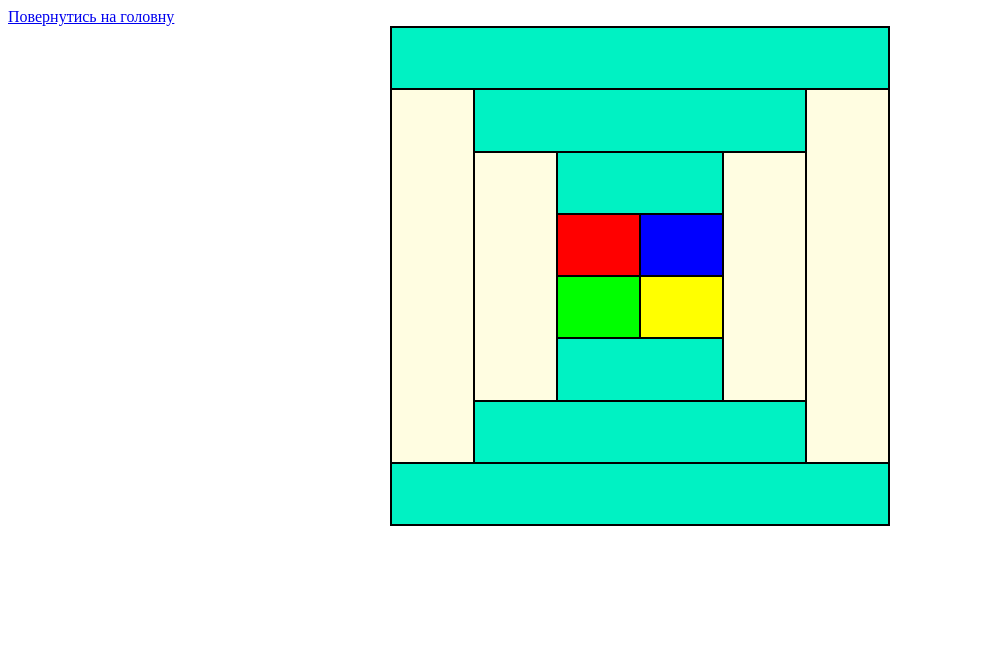
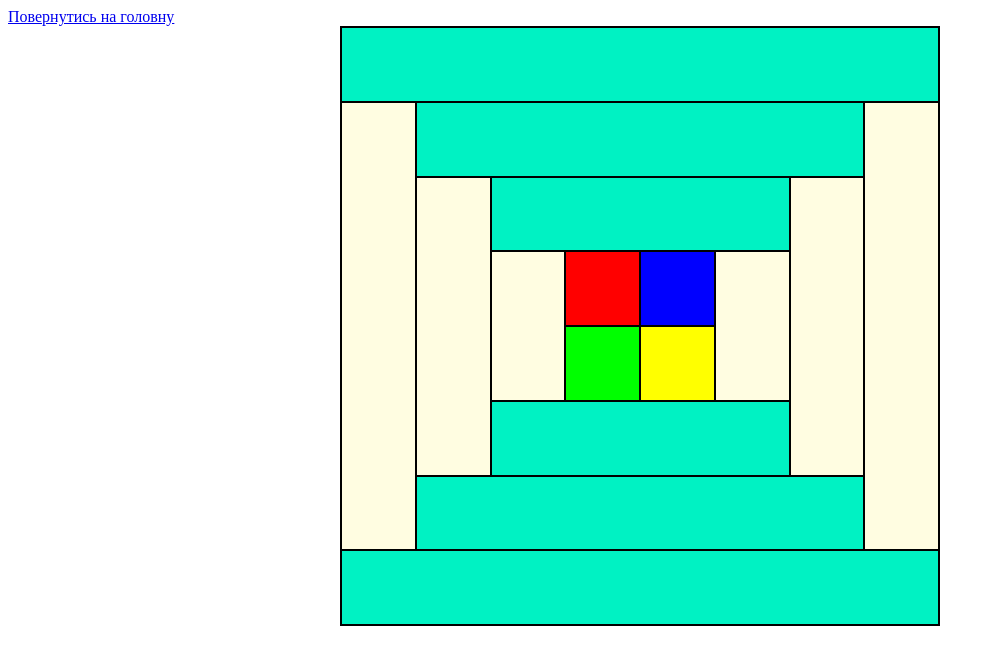
Before and after one commit to Tahicodia/web-technologies, a plain HTML site: page lab-03/project_parts/Task1.html in a window 1280 px wide. Shown: the whole page, without its empty margins (0-995 px from the left). Drawn offline with Linux system fonts and the light colour scheme.

Commit message:
Fixed Size of Table

```diff
--- a/lab-03/project_parts/Task1.html
+++ b/lab-03/project_parts/Task1.html
@@ -10,30 +10,29 @@
 <body>
   <header><a href="../index.html">Повернутись на головну</a></header>
   <main>
-    <table border="1" align="center"; style="border-collapse: collapse; width: 500px; height: 500px; border: 2px solid black;">
+    <table align="center"; style="border-collapse: collapse; width: 600px; height: 600px; border: 2px solid black;">
         <tr>
-            <td colspan="6" bgcolor="#00f2c3" style="border: 2px solid black;"></td>
+            <td colspan="8" bgcolor="#00f2c3" style="border: 2px solid black;"></td>
         </tr>
         <tr>
             <td rowspan="6" bgcolor="#fffde1" style="border: 2px solid black;"></td>
-            <td colspan="4" bgcolor="#00f2c3" style="border: 2px solid black;"></td>
+            <td colspan="6" bgcolor="#00f2c3" style="border: 2px solid black;"></td>
             <td rowspan="6" bgcolor="#fffde1" style="border: 2px solid black;"></td>
         </tr>
         <tr>
             <td rowspan="4" bgcolor="#fffde1" style="border: 2px solid black;"></td>
-            <td colspan="2" bgcolor="#00f2c3" style="border: 2px solid black;"></td>
+            <td colspan="4" bgcolor="#00f2c3" style="border: 2px solid black;"></td>
             <td rowspan="4" bgcolor="#fffde1" style="border: 2px solid black;"></td>
         </tr>
         <tr>
+            <td rowspan="2" bgcolor="#fffde1" style="border: 2px solid black;"></td>
             <td bgcolor="#ff0000" style="border: 2px solid black;"></td>
             <td bgcolor="#0000ff" style="border: 2px solid black;"></td>
+            <td rowspan="2" bgcolor="#fffde1" style="border: 2px solid black;"></td>
         </tr>
         <tr>
             <td bgcolor="#00ff00" style="border: 2px solid black;"></td>
             <td bgcolor="#ffff00" style="border: 2px solid black;"></td>
-        </tr>
-        <tr>
-            <td colspan="2" bgcolor="#00f2c3" style="border: 2px solid black;"></td>
         </tr>
         <tr>
             <td colspan="4" bgcolor="#00f2c3" style="border: 2px solid black;"></td>
@@ -41,6 +40,9 @@
         <tr>
             <td colspan="6" bgcolor="#00f2c3" style="border: 2px solid black;"></td>
         </tr>
+        <tr>
+            <td colspan="8" bgcolor="#00f2c3" style="border: 2px solid black;"></td>
+        </tr>
     </table>
   </main>
   <footer></footer>
```
